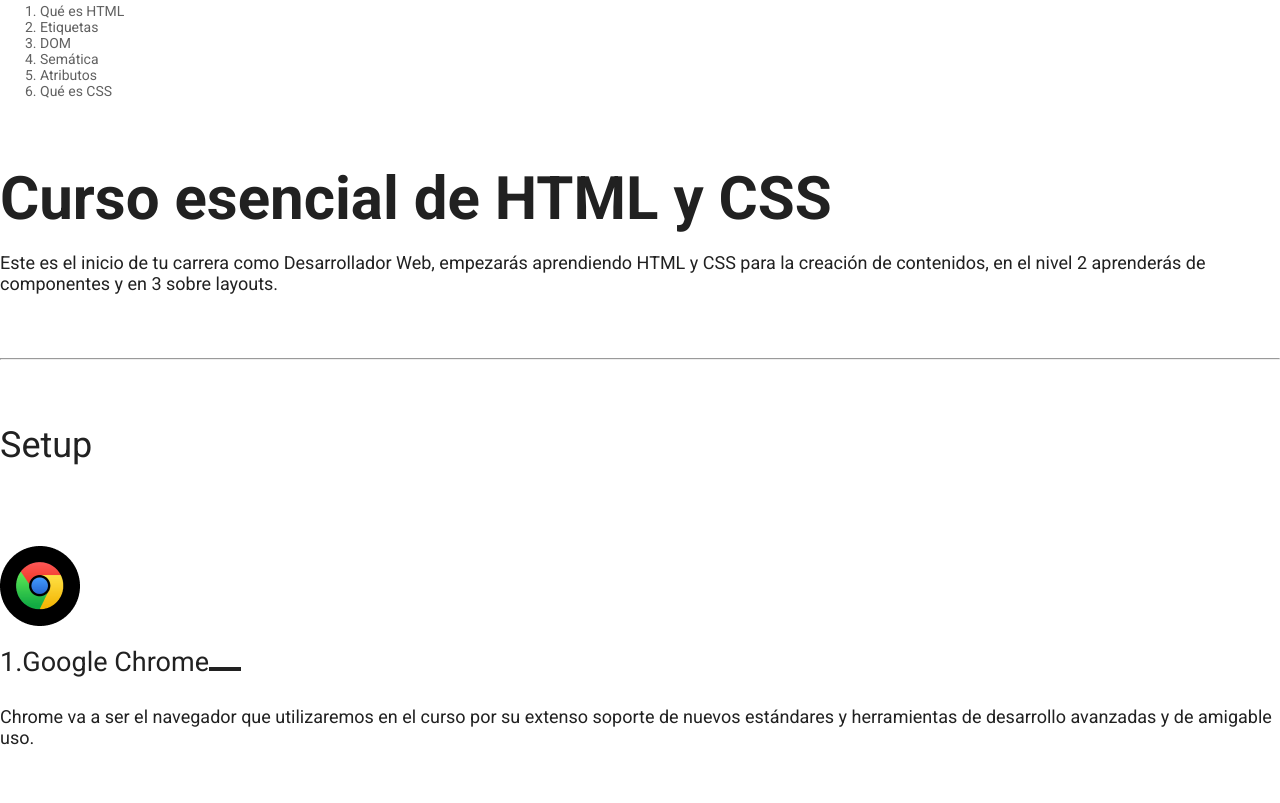
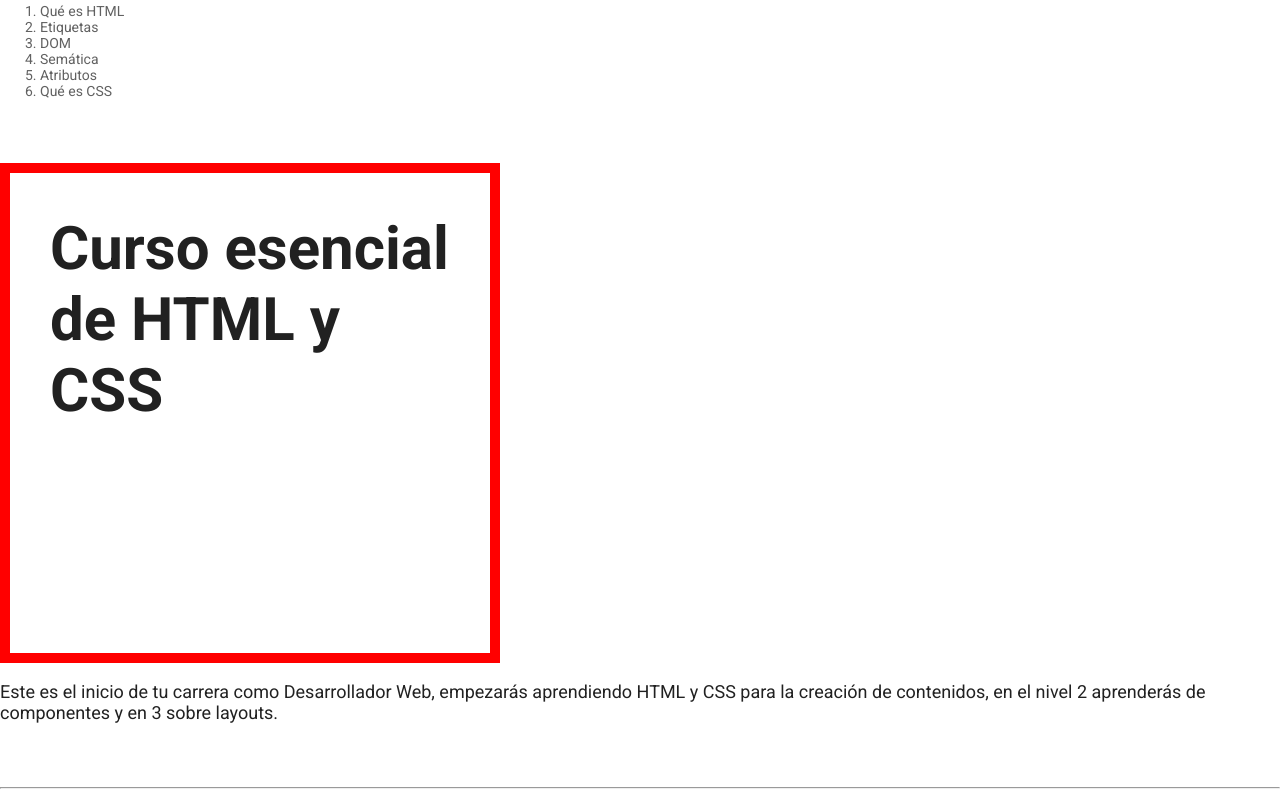
Before and after one commit to Rosa-Palaci/curso-esencial-html-y-css, a plain HTML site: page index.html in a window 1280 px wide. Shown: the part 485-1288 px from the top of the page. Drawn offline with Linux system fonts and the light colour scheme.

Commit message:
Box sizing

```diff
--- a/css/styles-physical.css
+++ b/css/styles-physical.css
@@ -1,3 +1,8 @@
+/* * {
+  box-sizing: border-box;
+  mala practica hack de modelo de caja
+}*/
+
 @font-face {
   font-family: charter;
   src: url("../esencial-html-y-css/fonts/charter-regular.otf");
@@ -68,6 +73,10 @@ h1 {
   margin-top: 64px;
   margin-bottom: 16px;
   /*margin: 64px 10px 16px 20px;*/
+  border: 10px solid red;
+  width: 400px;
+  height: 400px;
+  padding: 40px;
 }
 
 /*h1 + p {
@@ -90,6 +99,10 @@ h3 {
   margin-top: 16px;
   margin-bottom: 24px;
   font-weight: normal;
+  width: 200px;
+  padding: 20px;
+  border: 1px solid red;
+  box-sizing: border-box;
 }
 
 pre {
@@ -118,6 +131,18 @@ blockquote span {
 blockquote span::before {
   content: "-";
 }
+/*.form {
+  font-size: 0;
+}*/
+/*input {
+  padding: 10px 20px;
+  /margin: 20px;
+  /display: block
+  /width: 500px;
+  width: 50%;
+  box-sizing: border-box;
+  border: 2px solid red;
+} */
 
 .hero {
   background-image: linear-gradient(
--- a/index.html
+++ b/index.html
@@ -11,8 +11,11 @@
   </head>
   <body>
     <div>
-      <div class="hero">
-      </div>
+      <div class="hero"></div>
+      <!-- <div class="form">
+        <input type="text">
+        <input type="text">
+      </div> -->
     </div>
     <header>
       <nav>
```
